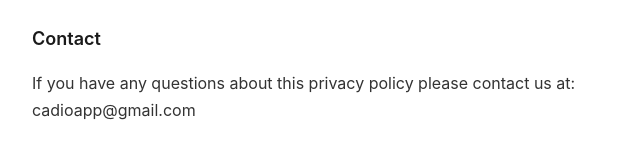
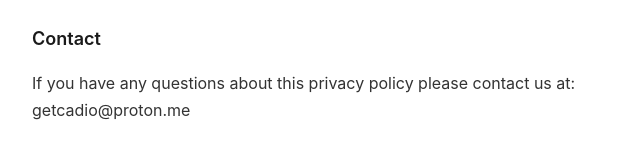
Before and after one commit to indiejohnny/cadio-privacy, a plain HTML site: page index.html in a window 1280 px wide. Shown: the part 1314-1473 px from the top of the page, 268-908 px from the left. Drawn offline with Linux system fonts and the light colour scheme.

Commit message:
Update index.html

```diff
--- a/index.html
+++ b/index.html
@@ -40,7 +40,7 @@
 <p>We may update this policy occasionally. We will notify you of significant changes by updating the date at the top of this page.</p>
 
 <h2>Contact</h2>
-<p>If you have any questions about this privacy policy please contact us at: cadioapp@gmail.com</p>
+<p>If you have any questions about this privacy policy please contact us at: getcadio@proton.me</p>
 
 </body>
 </html>
```
